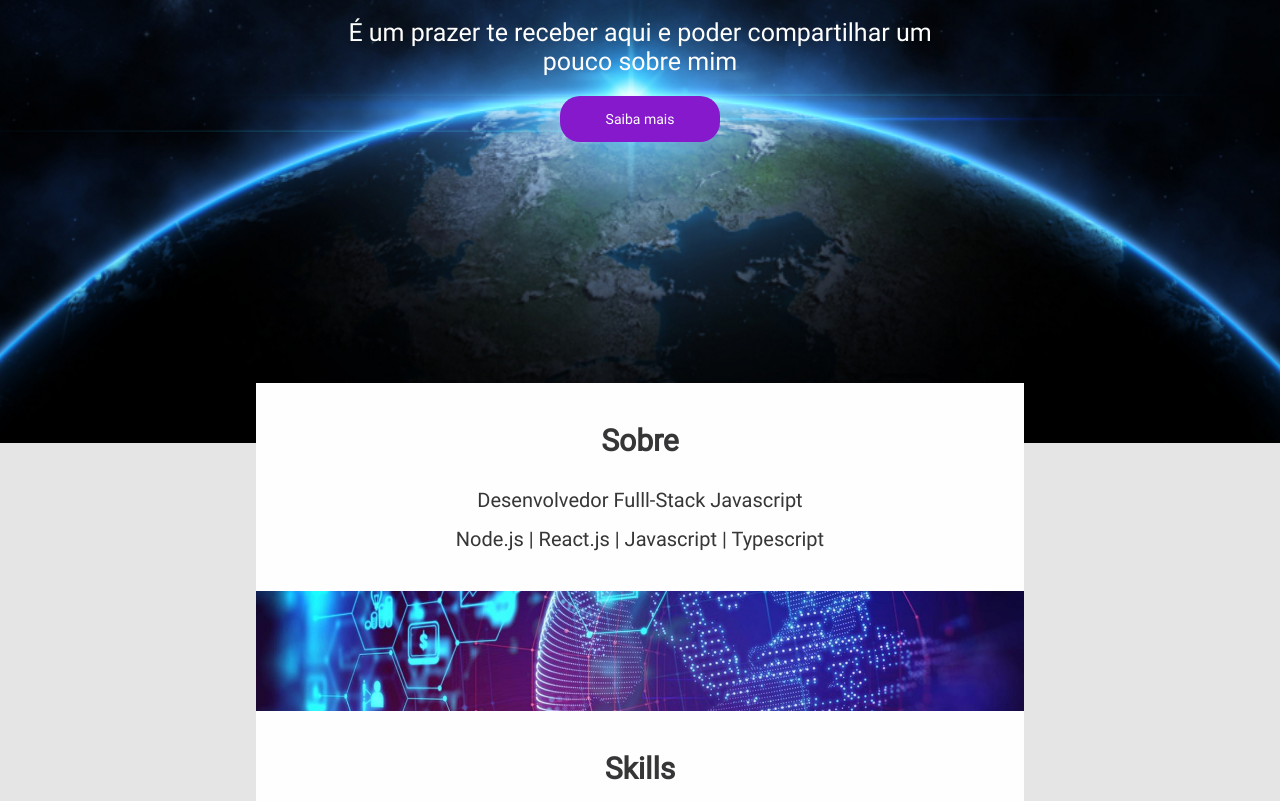
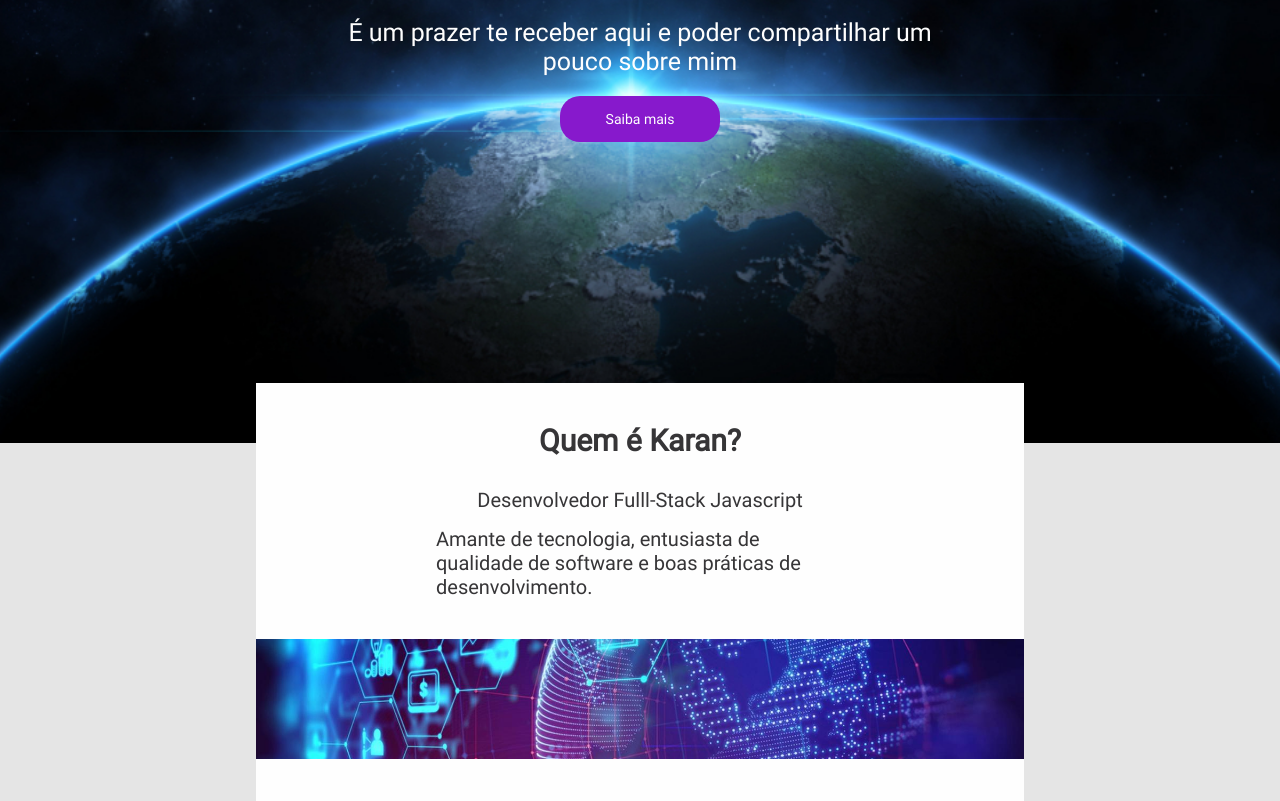
Before and after one commit to karanmelo/karanmelo-page, a React (Create React App) app: page / in a window 1280 px wide. Shown: the part 357-1158 px from the top of the page. Built offline with nearby package versions, Linux system fonts and the light colour scheme.

Commit message:
feat: initializing description in about page

```diff
--- a/src/components/layouts/Layout/Main/Content/SectionAbout/About/index.tsx
+++ b/src/components/layouts/Layout/Main/Content/SectionAbout/About/index.tsx
@@ -1,15 +1,31 @@
 import React from 'react';
+
+import { useIsInViewport } from 'hooks';
 
 import { Container, Title, Content } from './styles';
 
-const About: React.FC = () => (
-  <Container>
-    <Title>Sobre</Title>
-    <Content>
-      <p>Desenvolvedor Fulll-Stack Javascript</p>
-      <p>Node.js | React.js | Javascript | Typescript</p>
-    </Content>
-  </Container>
-);
+const About: React.FC = () => {
+  const elementRef = React.useRef<HTMLDivElement | null>(null);
+  const isInViewport = useIsInViewport(elementRef);
+
+  const getFadeRightStyles = (visible: boolean) => ({
+    transition: 'all 1s ease-in',
+    opacity: visible ? '1' : '0',
+    transform: visible ? '' : 'translateX(-100%)',
+  });
+
+  return (
+    <Container>
+      <Title>Quem é Karan?</Title>
+      <Content ref={elementRef} style={getFadeRightStyles(isInViewport)}>
+        <p>Desenvolvedor Fulll-Stack Javascript</p>
+        <p>
+          Amante de tecnologia, entusiasta de qualidade de software e boas
+          práticas de desenvolvimento.
+        </p>
+      </Content>
+    </Container>
+  );
+};
 
 export default About;
```
